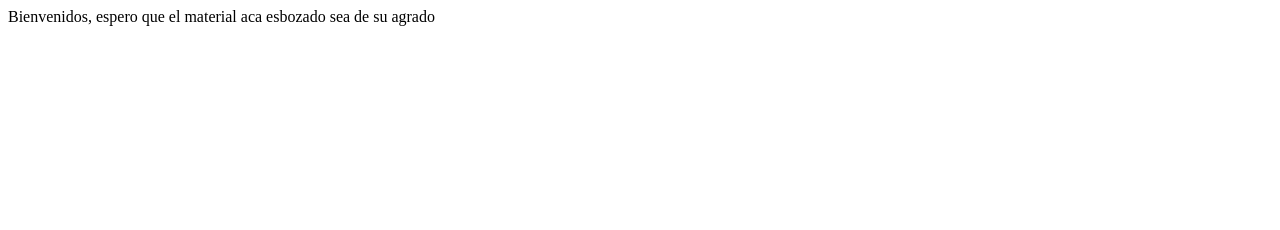
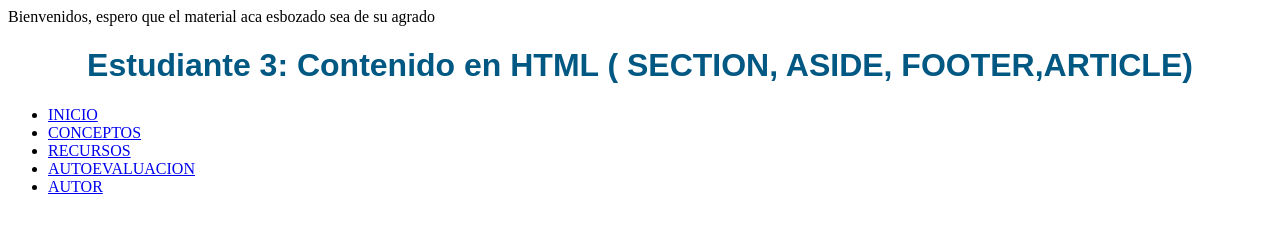
Before and after one commit to lacontreraspe/DSWluisContreras, a plain HTML site: page inicio.html in a window 1280 px wide. Drawn offline with Linux system fonts and the light colour scheme.

Commit message:
Update inicio.html

```diff
--- a/inicio.html
+++ b/inicio.html
@@ -4,12 +4,22 @@
   <head>
     <meta charset="utf-8">
     Bienvenidos, espero que el material aca esbozado sea de su agrado<br>
-    <title><h1>Estudiante 3: Contenido en HTML ( SECTION, ASIDE, FOOTER,ARTICLE)</h1></title>
+    <title>Construcción: Crear un OVI en formato WEB con HTML5 y CSS3</title>
   </head>
 
   <body>
-
-
+<h1>Estudiante 3: Contenido en HTML ( SECTION, ASIDE, FOOTER,ARTICLE)</h1>
+<header>
+  <nav class="navegacion">
+    <ul class="menu">
+      <li><a href="inicio.html">INICIO</li></a>
+      <li><a href="concepto1.html">CONCEPTOS</li></a>
+      <li><a href="recursos1.html">RECURSOS</li></a>
+      <li><a href="autoevaluacion1.html">AUTOEVALUACION</li></a>
+      <li><a href="autor.html">AUTOR</li></a>
+    </ul>
+  </nav>
+</header>
 
   </body>
 </html>
```
